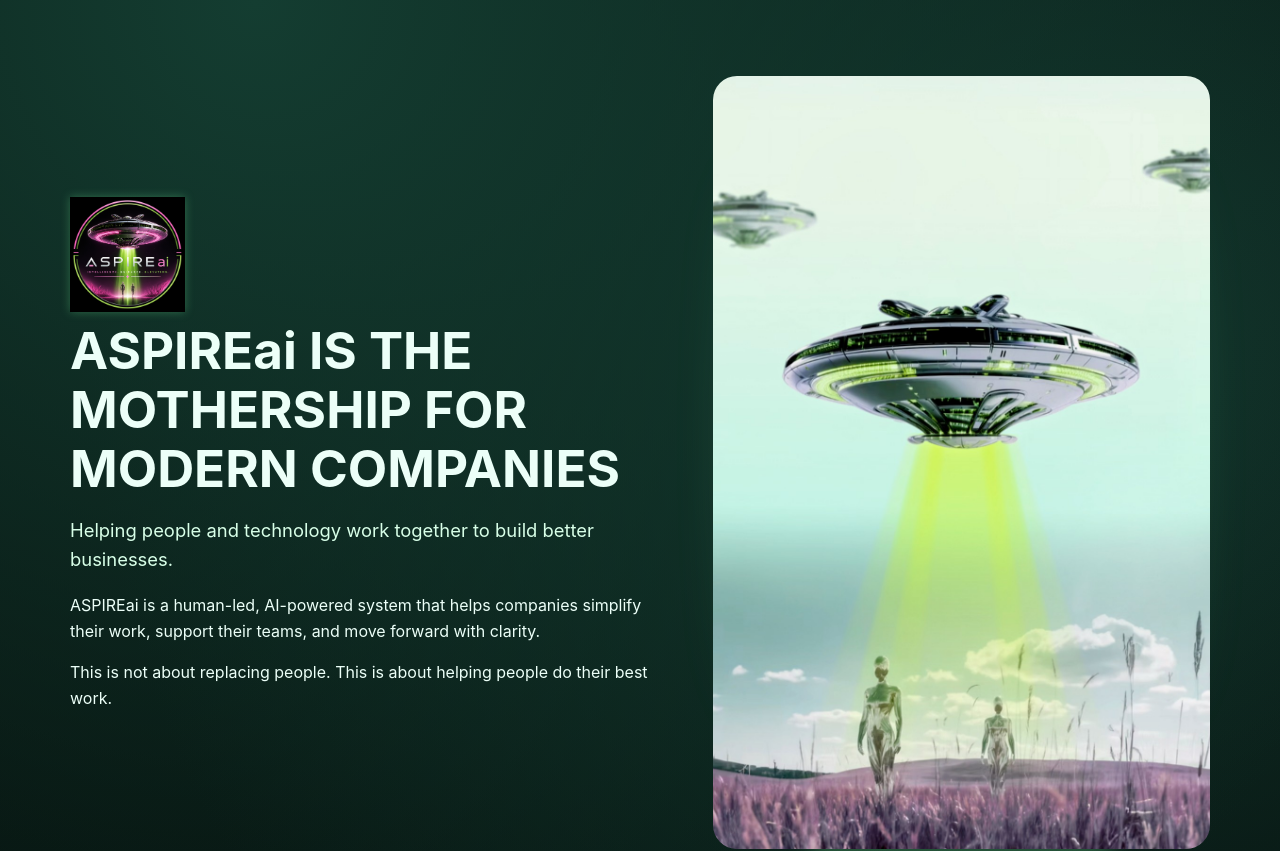
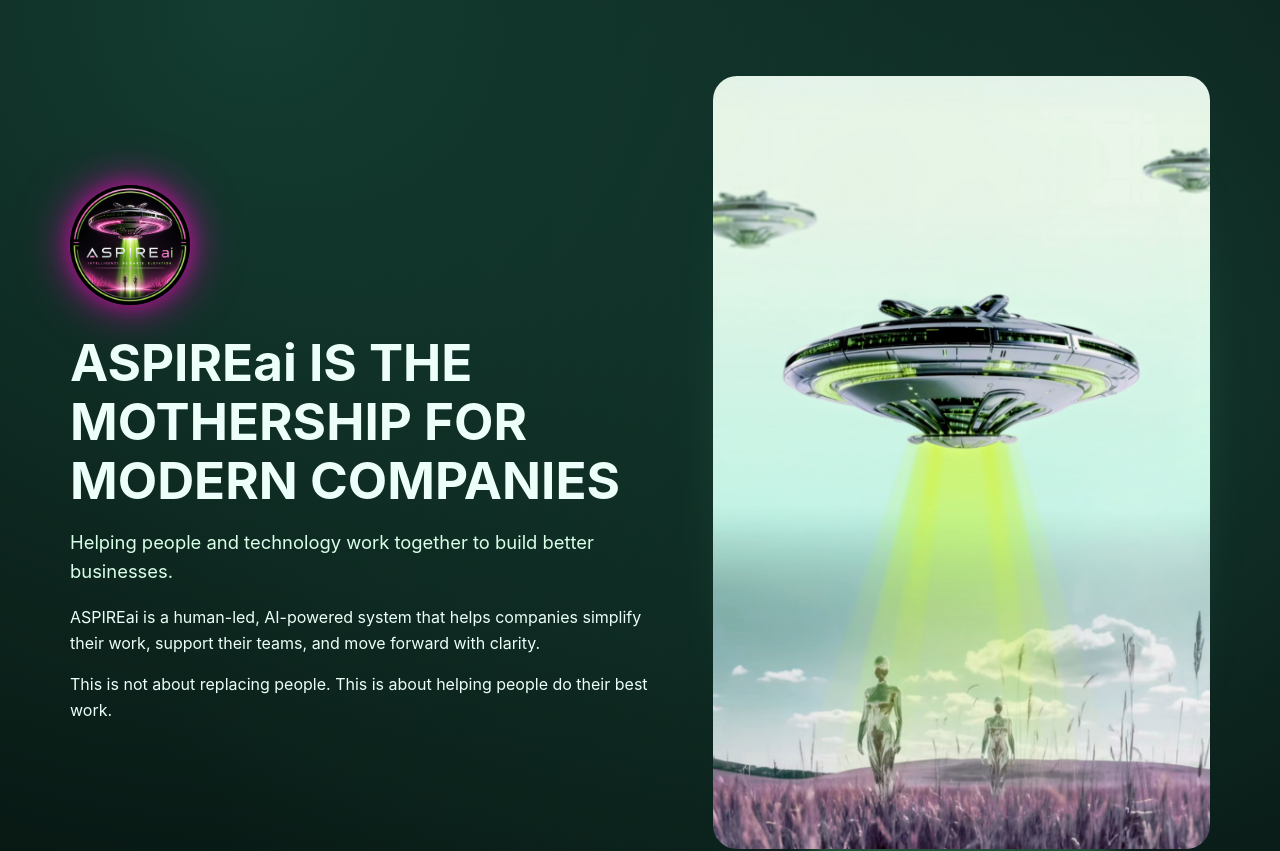
Before and after one commit to jessgoodvibesonly/TheNewSimulationMinistry, a Next.js app: page / in a window 1280 px wide. Shown: the top 851 px of the page. Built offline with nearby package versions, Linux system fonts and the light colour scheme.

Commit message:
Update hero logo with circular premium glow styling

```diff
--- a/app/globals.css
+++ b/app/globals.css
@@ -57,11 +57,19 @@
   line-height: 1.15;
 }
 
-.hero-logo {
-  width: clamp(70px, 20vw, 90px);
-  margin-bottom: 0.55rem;
-  display: block;
-  filter: drop-shadow(0 0 5px rgba(123, 255, 158, 0.28));
+.aspire-logo-wrap {
+  margin-bottom: 20px;
+}
+
+.aspire-logo {
+  width: 120px;
+  height: 120px;
+  object-fit: cover;
+  border-radius: 50%;
+  box-shadow:
+    0 0 20px rgba(255, 0, 200, 0.5),
+    0 0 40px rgba(255, 0, 200, 0.4),
+    0 0 60px rgba(255, 0, 200, 0.3);
 }
 
 .subheadline {
@@ -185,10 +193,6 @@
 }
 
 @media (min-width: 920px) {
-  .hero-logo {
-    width: clamp(90px, 9vw, 130px);
-  }
-
   .hero {
     grid-template-columns: 1.1fr 0.9fr;
     gap: 2.2rem;
@@ -198,3 +202,10 @@
     order: 2;
   }
 }
+
+@media (max-width: 768px) {
+  .aspire-logo {
+    width: 90px;
+    height: 90px;
+  }
+}
--- a/app/page.tsx
+++ b/app/page.tsx
@@ -31,7 +31,9 @@
     <main>
       <section className="hero section">
         <div className="hero-content">
-          <img src="/ASPIREaiMOTHERSHIP.png" alt="ASPIREai logo" className="hero-logo" />
+          <div className="aspire-logo-wrap">
+            <img src="/ASPIREaiMOTHERSHIP.png" alt="ASPIREai logo" className="aspire-logo" />
+          </div>
           <h1>ASPIREai IS THE MOTHERSHIP FOR MODERN COMPANIES</h1>
           <p className="subheadline">
             Helping people and technology work together to build better businesses.
```
